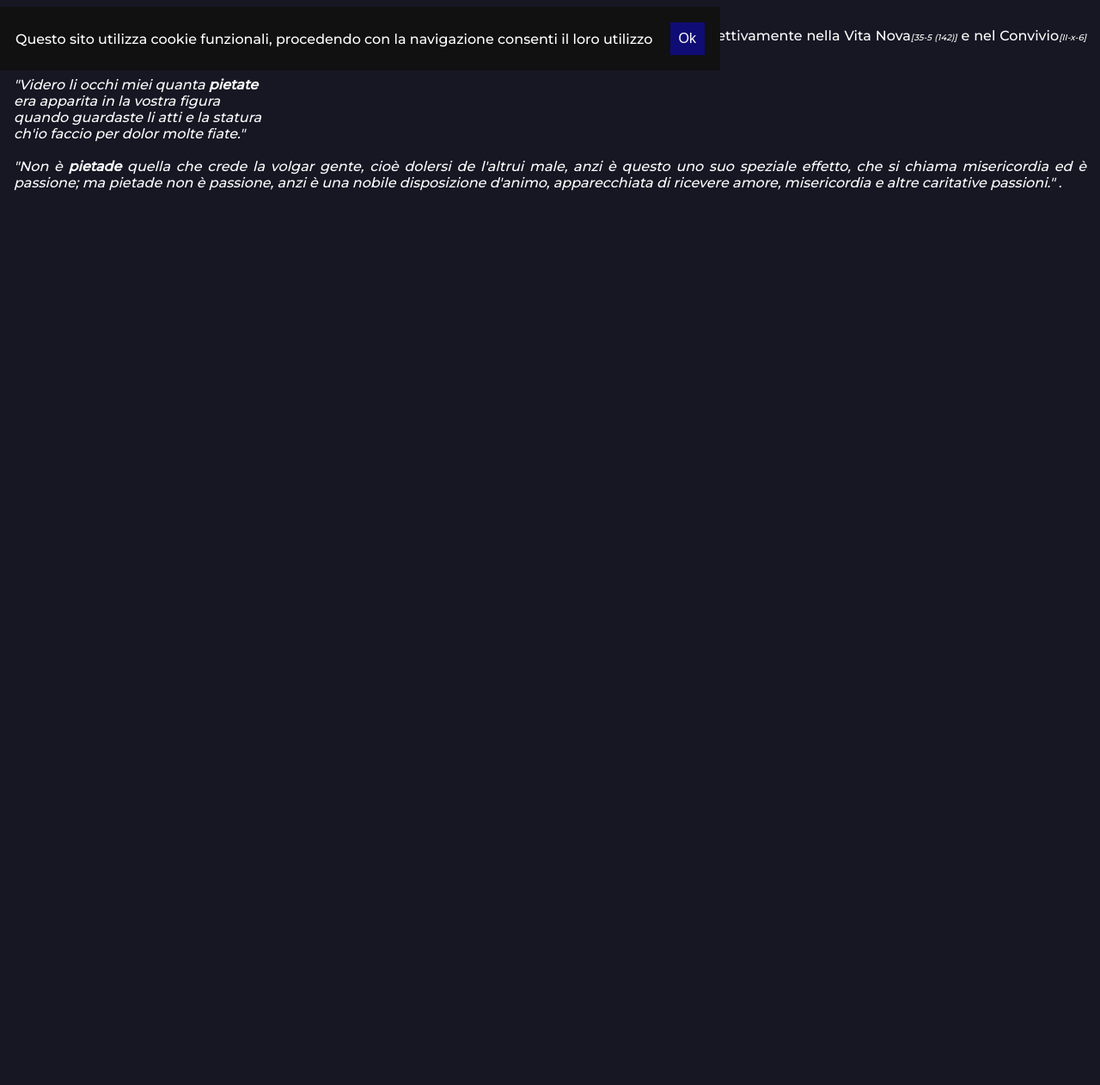
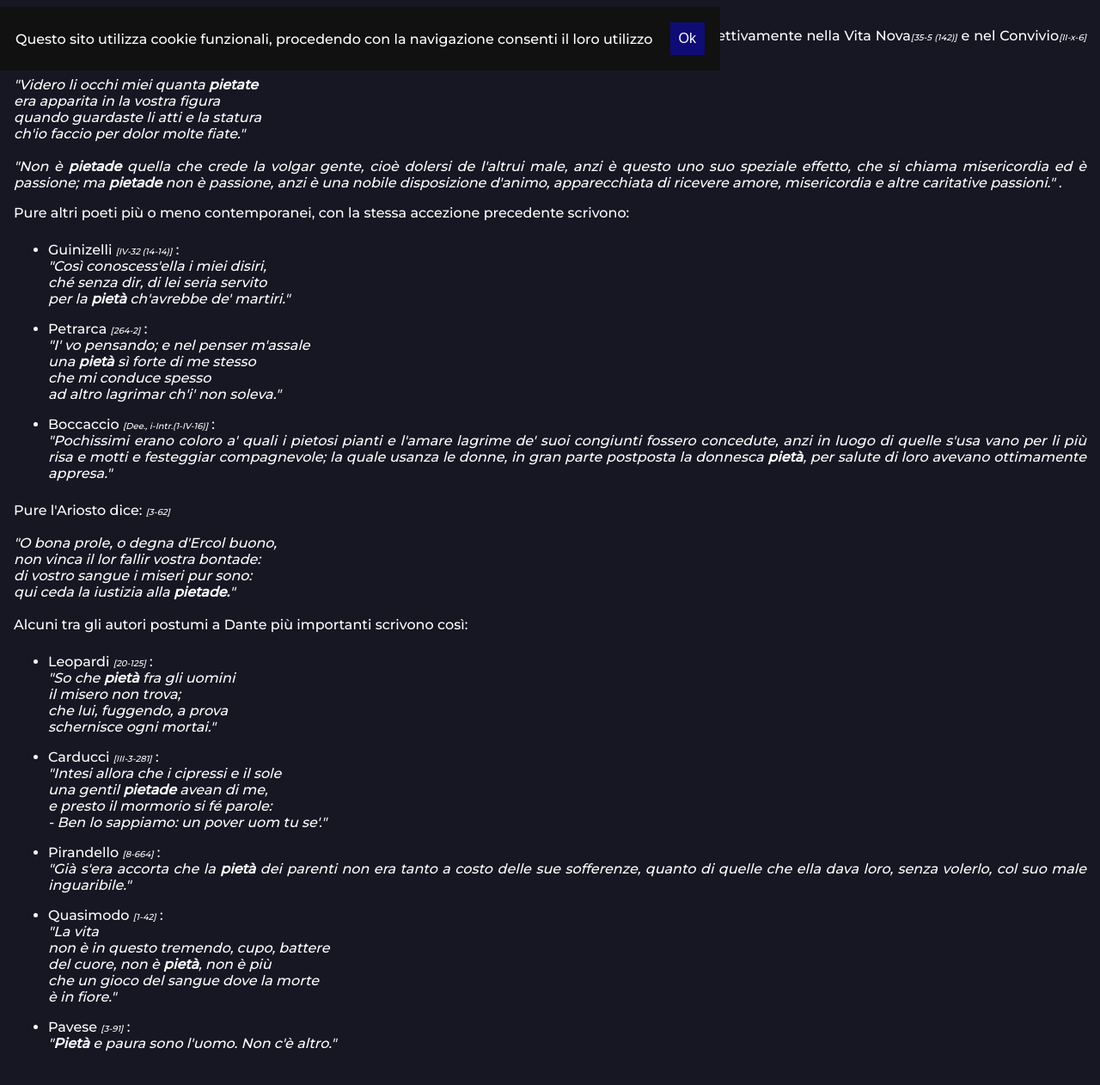
Before and after one commit to Ste517/progettodante, a plain HTML site: page src/html/moderno.html in a window 1280 px wide. Shown: the part 718-1980 px from the top of the page at 86% size. Before the commit the page ends 972 px from the top, so only its background shows below. Drawn offline with Linux system fonts and the light colour scheme.

Commit message:
0.0.14 Aggiunta parte di Riccardo interamente

```diff
--- a/src/html/moderno.html
+++ b/src/html/moderno.html
@@ -8,6 +8,11 @@
     <link rel="icon" type="image/x-icon" href="../img/favicon.ico">
     <!-- Load external CSS styles -->
     <link rel="stylesheet" href="../css/styles.css">
+    <style>
+        ul.cit li{
+            padding: 0.5em 0em;
+        }
+    </style>
 </head>
 <body>
     <div class="topnav">
@@ -51,8 +56,86 @@
                 ch'io faccio per dolor molte fiate."<br>
             </i><br>
             <i>
-                "Non è <b>pietade</b> quella che crede la volgar gente, cioè dolersi de l'altrui male, anzi è questo uno suo speziale effetto, che si chiama misericordia ed è passione; ma pietade non è passione, anzi è una nobile disposizione d'animo, apparecchiata di ricevere amore, misericordia e altre caritative passioni."
+                "Non è <b>pietade</b> quella che crede la volgar gente, cioè dolersi de l'altrui male, anzi è questo uno suo speziale effetto, che si chiama misericordia ed è passione; ma <b>pietade</b> non è passione, anzi è una nobile disposizione d'animo, apparecchiata di ricevere amore, misericordia e altre caritative passioni."
             </i>.
+        </p>
+        <p>
+            Pure altri poeti più o meno contemporanei, con la stessa accezione precedente scrivono:<br>
+            <ul class="cit">
+                <li>
+                    Guinizelli <span style="font-style: italic; font-size: x-small;">[IV-32 (14-14)]</span> :<br>
+                    <i>
+                        "Così conoscess'ella i miei disiri,<br>
+                        ché senza dir, di lei seria servito<br>
+                        per la <b>pietà</b> ch'avrebbe de' martiri."
+                    </i>
+                </li>
+                <li>
+                    Petrarca <span style="font-style: italic; font-size: x-small;">[264-2]</span> :<br>
+                    <i>
+                        "I' vo pensando; e nel penser m'assale<br>
+                        una <b>pietà</b> sì forte di me stesso<br>
+                        che mi conduce spesso<br>
+                        ad altro lagrimar ch'i' non soleva."
+                    </i>
+                </li>
+                <li>
+                    Boccaccio <span style="font-style: italic; font-size: x-small;">[Dee., i-Intr.(1-IV-16)]</span> :<br>
+                    <i>
+                        "Pochissimi erano coloro a' quali i pietosi pianti e l'amare lagrime de' suoi congiunti fossero concedute, anzi in luogo di quelle s'usa vano per li più risa e motti e festeggiar compagnevole; la quale usanza le donne, in gran parte postposta la donnesca <b>pietà</b>, per salute di loro avevano ottimamente appresa."
+                    </i>
+                </li>
+            </ul>
+            Pure l'Ariosto dice: <span style="font-style: italic; font-size: x-small;">[3-62]</span><br><br>
+            <i>
+                "O bona prole, o degna d'Ercol buono,<br>
+                non vinca il lor fallir vostra bontade:<br>
+                di vostro sangue i miseri pur sono:<br>
+                qui ceda la iustizia alla <b>pietade.</b>"
+            </i><br><br>
+            Alcuni tra gli autori postumi a Dante più importanti scrivono così:
+            <ul class="cit">
+                <li>
+                    Leopardi <span style="font-style: italic; font-size: x-small;">[20-125]</span> :<br>
+                    <i>
+                        "So che <b>pietà</b> fra gli uomini<br>
+                        il misero non trova;<br>
+                        che lui, fuggendo, a prova<br>
+                        schernisce ogni mortai."
+                    </i>
+                </li>
+                <li>
+                    Carducci <span style="font-style: italic; font-size: x-small;">[III-3-281]</span> :<br>
+                    <i>
+                        "Intesi allora che i cipressi e il sole<br>
+                        una gentil <b>pietade</b> avean di me,<br>
+                        e presto il mormorio si fé parole:<br>
+                        - Ben lo sappiamo: un pover uom tu se'."
+                    </i>
+                </li>
+                <li>
+                    Pirandello <span style="font-style: italic; font-size: x-small;">[8-664]</span> :<br>
+                    <i>
+                        "Già s'era accorta che la <b>pietà</b> dei parenti non era tanto a costo delle sue sofferenze, quanto di quelle che ella dava loro, senza volerlo, col suo male inguaribile."
+                    </i>
+                </li>
+                <li>
+                    Quasimodo <span style="font-style: italic; font-size: x-small;">[1-42]</span> :<br>
+                    <i>
+                        "La vita<br>
+                        non è in questo tremendo, cupo, battere<br>
+                        del cuore, non è <b>pietà</b>, non è più<br>
+                        che un gioco del sangue dove la morte<br>
+                        è in fiore."
+                    </i>
+                </li>
+                <li>
+                    Pavese <span style="font-style: italic; font-size: x-small;">[3-91]</span> :<br>
+                    <i>
+                        "<b>Pietà</b> e paura sono l'uomo. Non c'è altro."
+                    </i>
+                </li>
+            </ul>
         </p>
     </div>
     <footer class="cookieadvise">
```
